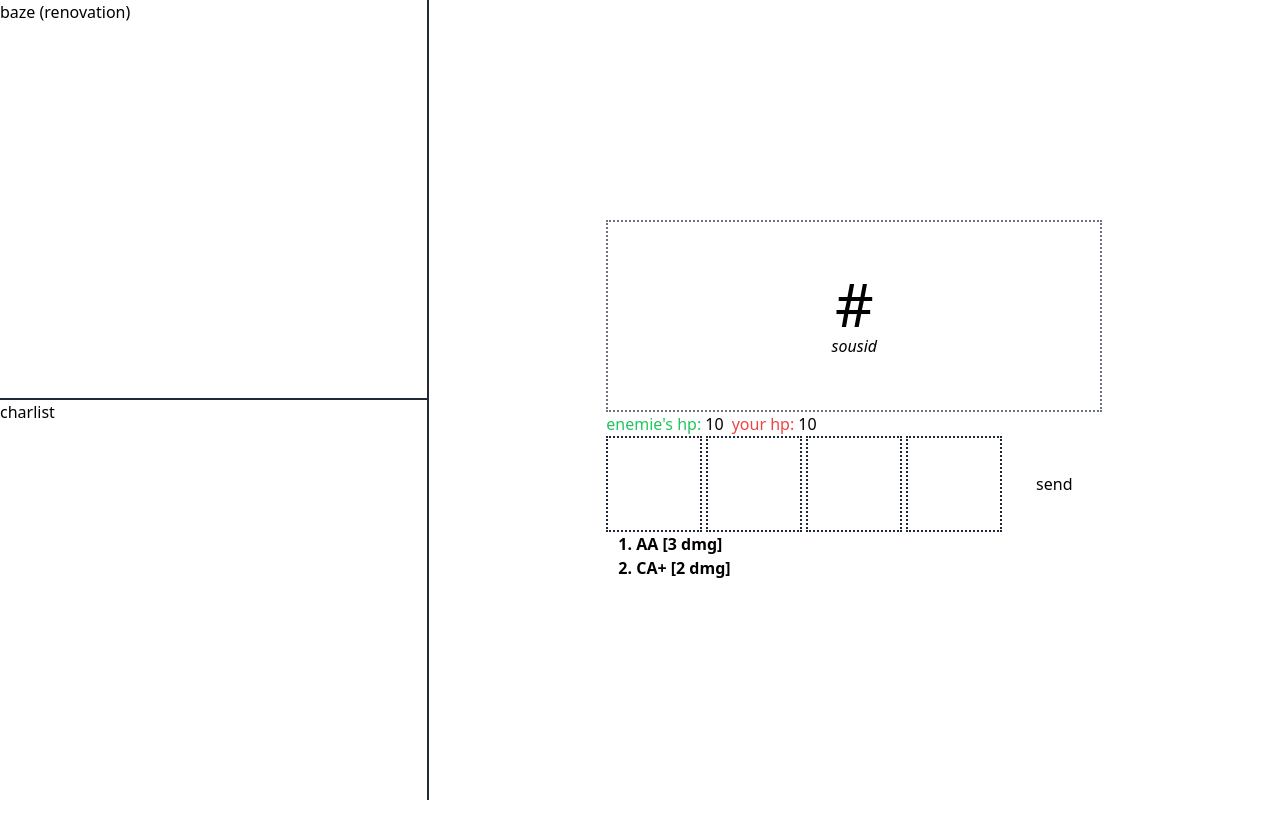
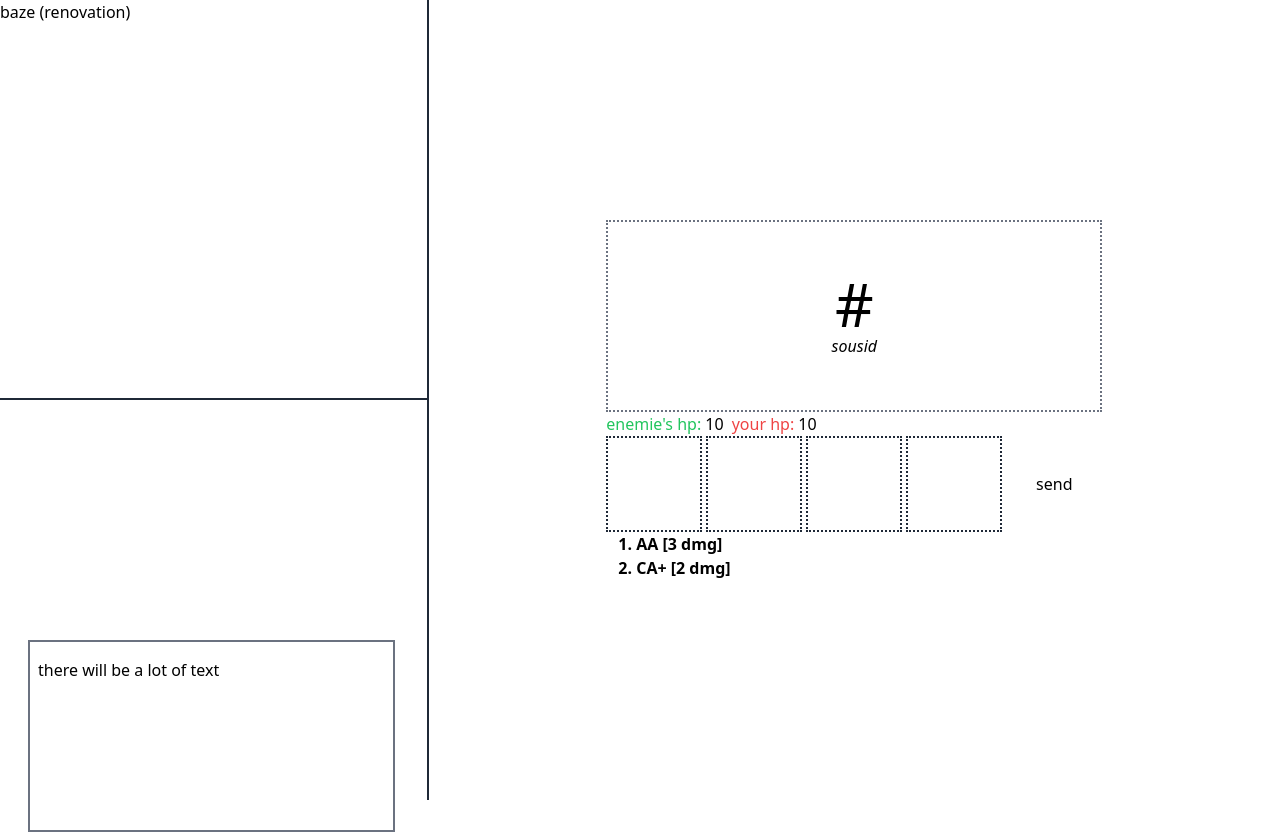
Before and after one commit to madfozjer/mindweb.72, a website: page dist/index.html in a window 1280 px wide. Before the commit the page ends 800 px from the top, so only its background shows below. Drawn offline with Linux system fonts and the light colour scheme.

Commit message:
developing info popups and info boxes

```diff
--- a/dist/index.html
+++ b/dist/index.html
@@ -22,8 +22,8 @@
                 <div id="enemy-hud" class="flex flex-col justify-center h-48 items-center border-gray-500 border-2 border-dotted">
                     <div id="encounter-pfp" class="text-6xl relative font-light hover:cursor-help group">
                         #
-                        <div id="encounter-info" class="text-sm absolute invisible z-10 min-w-32 max-w-52 group-hover:visible border-2 border-gray-400" style="left: 105%; top: -5%;"> <!--fix min/max w-->
-                            scary guy next door aaaaaaaaaaaaaaa
+                        <div id="encounter-info" class="text-sm absolute invisible z-10 min-w-32 w-auto max-w-52 group-hover:visible border-2 border-gray-400" style="left: 105%; top: -5%;"> <!--fix width-->
+                            scary guy next door aaaaaaaaa
                         </div>
                     </div>
                     <div id="encounter-name" class="italic">sousid</div>
@@ -53,8 +53,10 @@
         <div id="baze" class="row-start-1 standard-border border-b-2">
             baze (renovation)
         </div>
-        <div id="charlist" class="row-start-2 standard-border">
-            charlist
+        <div id="charlist" class="standard-border">
+            <div id="info" class="border-2 border-gray-500 h-48 mt-60 mr-8 ml-7 pl-2 pt-4">
+                there will be a lot of text
+            </div> <!--responsobility-->
         </div>
     </div>
 </body>
```
Also changed, not shown: dist/style.css.
